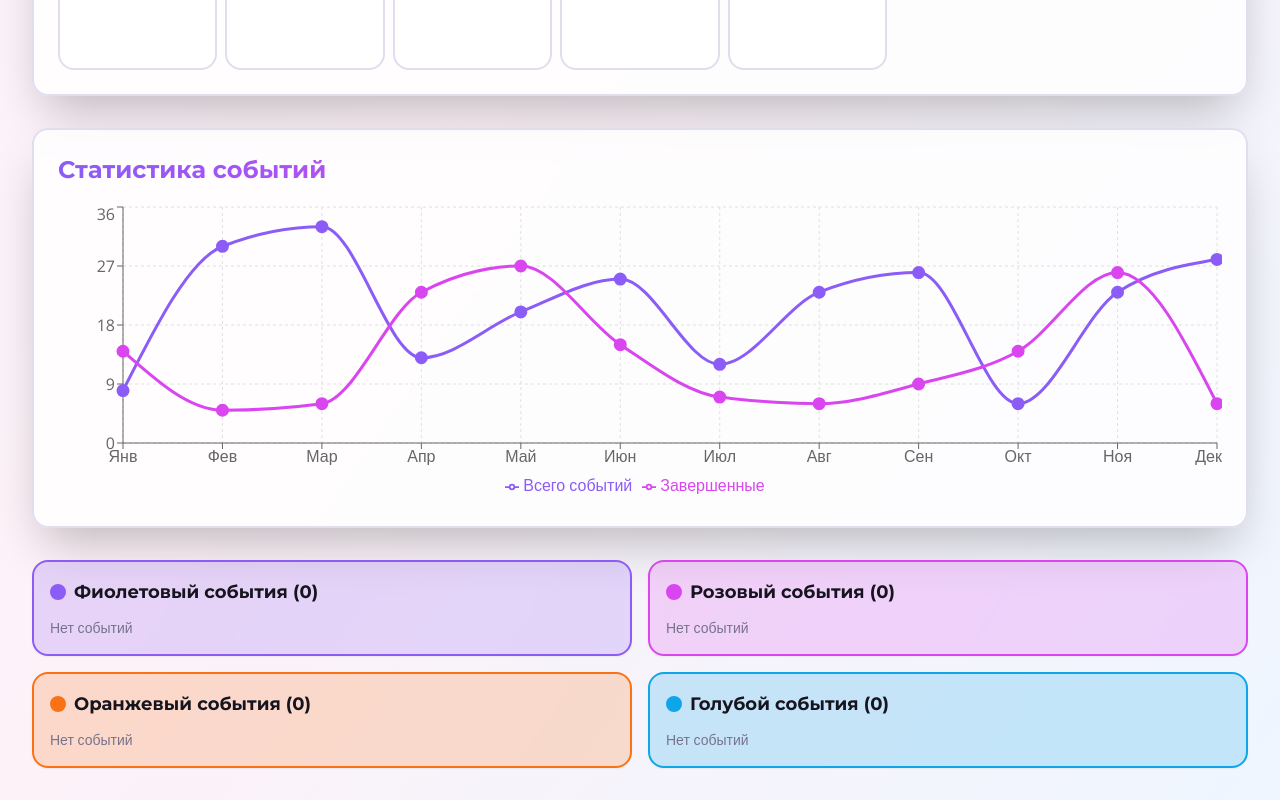
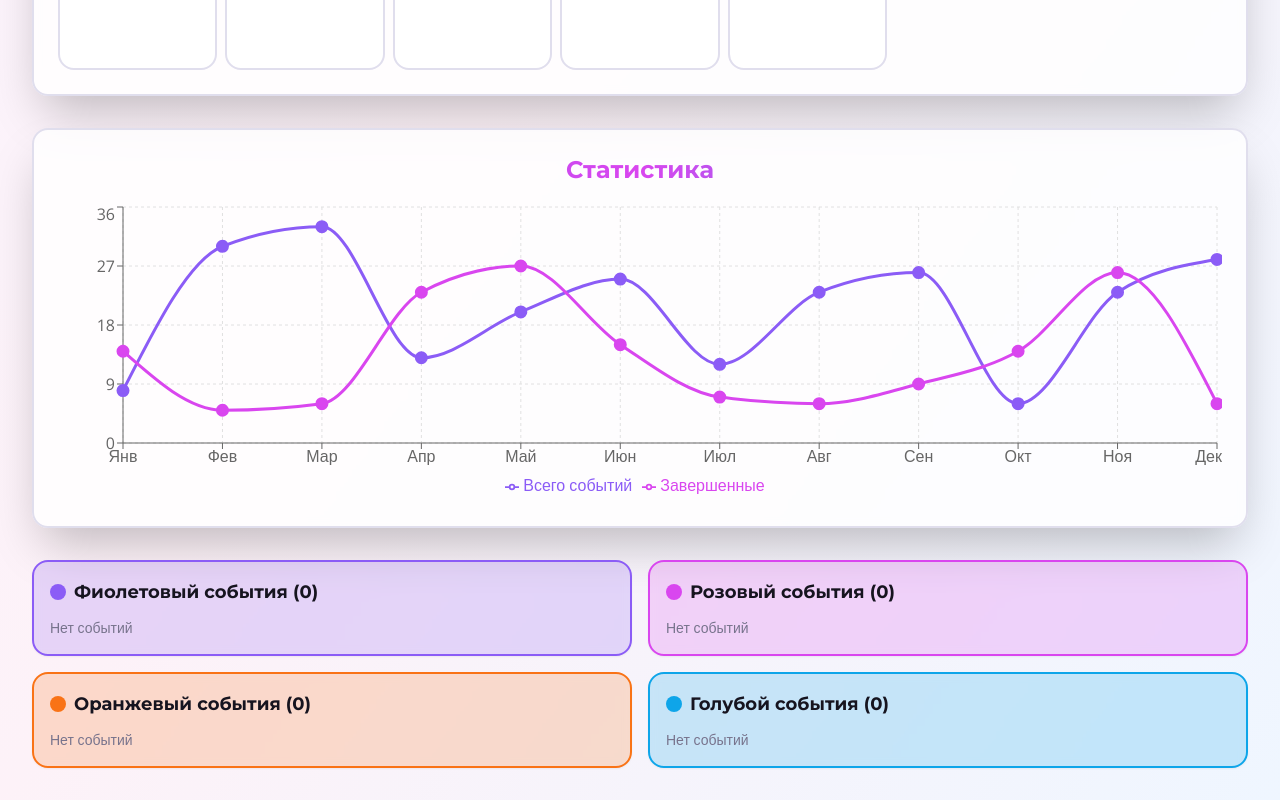
Before and after one commit to pr-poehali-dev/calendar-creation-project, a React (Vite) app: page / in a window 1280 px wide. Shown: the part 1057-1857 px from the top of the page. Built offline with nearby package versions, Linux system fonts and the light colour scheme.

Commit message:
Обновление 1 компонентов

```diff
--- a/src/components/EventsChart.tsx
+++ b/src/components/EventsChart.tsx
@@ -15,9 +15,7 @@ export default function EventsChart() {
 
   return (
     <Card className="p-6 backdrop-blur-sm bg-white/80 shadow-2xl border-2 mt-8">
-      <h3 className="text-2xl font-bold mb-4 bg-gradient-to-r from-[#8B5CF6] via-[#D946EF] to-[#0EA5E9] bg-clip-text text-transparent">
-        Статистика событий
-      </h3>
+      <h3 className="text-2xl font-bold mb-4 bg-gradient-to-r from-[#8B5CF6] via-[#D946EF] to-[#0EA5E9] bg-clip-text text-transparent text-center">Статистика</h3>
       <ResponsiveContainer width="100%" height={300}>
         <LineChart data={data}>
           <CartesianGrid strokeDasharray="3 3" stroke="#e0e0e0" />
```
